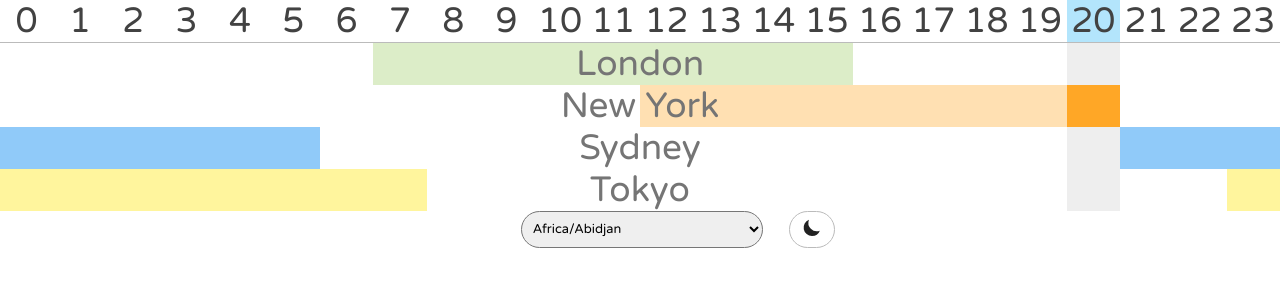
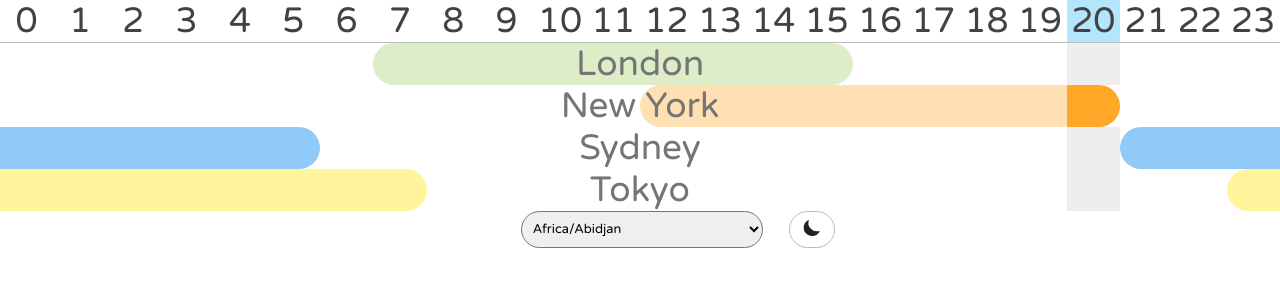
Before and after one commit to dnoe10/forex-clock, a React (Create React App) app: page / in a window 1280 px wide. Shown: the top 300 px of the page. Built offline with nearby package versions, Linux system fonts and the light colour scheme.

Commit message:
Add rounded corners

```diff
--- a/src/components/SessionGridCell.css
+++ b/src/components/SessionGridCell.css
@@ -4,6 +4,14 @@
 
 .session-grid-cell.current-hour {
   background-color: #eeeeee;
+}
+
+.session-grid-cell.first-hour {
+  border-radius: 2vw 0 0 2vw;
+}
+
+.session-grid-cell.last-hour {
+  border-radius: 0 2vw 2vw 0;
 }
 
 .green .session-grid-cell.market-open {
--- a/src/components/SessionGridCell.js
+++ b/src/components/SessionGridCell.js
@@ -7,6 +7,8 @@
       className={
         'session-grid-cell ' +
         (props.currentHour ? 'current-hour ' : '') +
+        (props.firstHour ? 'first-hour ' : '') +
+        (props.lastHour ? 'last-hour ' : '') +
         (props.marketOpen ? 'market-open ' : '')
       }
     >
--- a/src/components/SessionGridRow.js
+++ b/src/components/SessionGridRow.js
@@ -10,6 +10,8 @@
       <SessionGridCell
         key={i}
         currentHour={props.currentHour === i}
+        firstHour={props.hours[0] === i}
+        lastHour={props.hours[props.hours.length - 1] === i}
         marketOpen={props.hours.includes(i)}
       />
     );
--- a/src/components/TimezoneSelect.css
+++ b/src/components/TimezoneSelect.css
@@ -7,6 +7,10 @@
   position: relative;
 }
 
+.timezone-select:focus {
+  outline: none;
+}
+
 .dark-mode .timezone-select {
   background-color: #181a1b;
   border-color: #575757;
```
